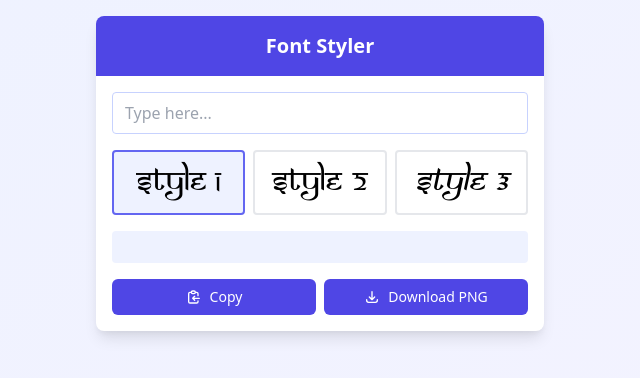
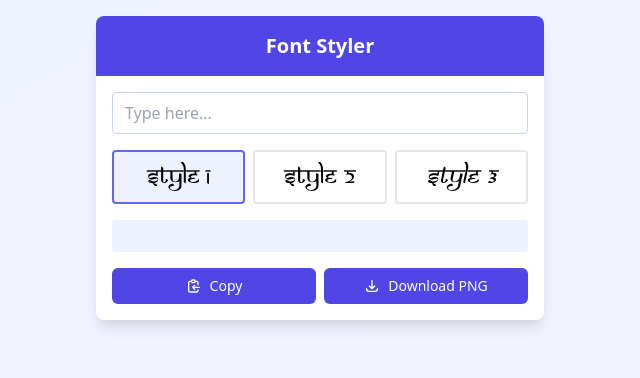
Before and after one commit to theriturajps/font-styler, a plain HTML site: page index.html in a window 1280 px wide. Shown: the whole page, without its empty margins (320-960 px from the left). Drawn offline with nearby package versions, Linux system fonts and the light colour scheme; files whose address does not match are found by name.

Commit message:
Refactor font style tags for consistency in HTML structure

```diff
--- a/index.html
+++ b/index.html
@@ -69,15 +69,15 @@
 		<div class="p-4 space-y-4">
 			<input type="text" id="inputText" class="w-full px-3 py-2 rounded border border-indigo-200 focus:border-indigo-500 focus:ring-1 focus:ring-indigo-500 outline-none text-gray-700" placeholder="Type here...">
 
-			<div class="grid grid-cols-3 gap-2">
+			<div class="grid grid-cols-3 gap-2 text-xs">
 				<div class="font-preview p-2 rounded border-2 active text-center" data-font="1" onclick="changeFont(1)">
-					<div class="fontStyleTag font-style-1 text-xs">style 1</div>
+					<div class="fontStyleTag font-style-1">style 1</div>
 				</div>
 				<div class="font-preview p-2 rounded border-2 text-center" data-font="2" onclick="changeFont(2)">
-					<div class="fontStyleTag font-style-2 text-xs">style 2</div>
+					<div class="fontStyleTag font-style-2">style 2</div>
 				</div>
 				<div class="font-preview p-2 rounded border-2 text-center" data-font="3" onclick="changeFont(3)">
-					<div class="fontStyleTag font-style-3 text-xs">style 3</div>
+					<div class="fontStyleTag font-style-3">style 3</div>
 				</div>
 			</div>
 
```
